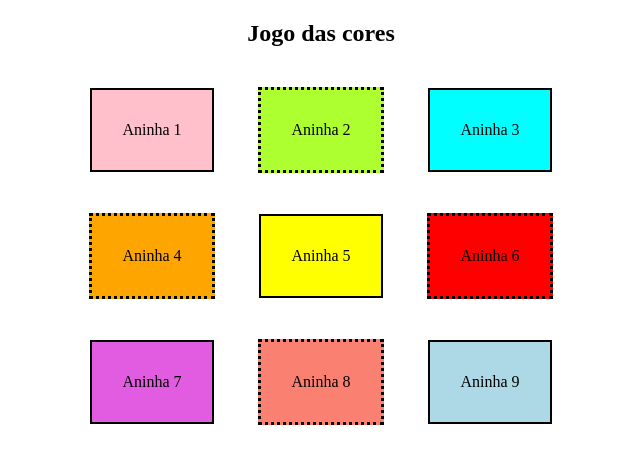
After one commit to AnaLuiza3250/DS-WEB, a PHP site: page /Atividade/Desafio/index.html in a window 1280 px wide. The commit adds this page. Shown: the top 464 px of the page, without its empty margins (319-959 px from the left). Run offline with PHP 8.4, Linux system fonts and the light colour scheme.

Commit message:
Enviando atividade 04

```diff
--- /dev/null
+++ b/CSS/Aula 04/Atividade/Desafio/index.html
@@ -0,0 +1,45 @@
+<!DOCTYPE html>
+<html>
+<head>
+    <meta charset="UTF-8">
+    <meta name="viewport" content="width=device-width, initial-scale=1.0">
+    <link rel="stylesheet" href="style.css">
+    <title>Desafio</title>
+</head>
+<body>
+
+    <h2 align="center">Jogo das cores</h2>
+
+    <div class="divpai">
+        <div class="div1">
+            Aninha 1
+        </div>
+        <div class="div2">
+            Aninha 2
+        </div>
+        <div class="div3">
+            Aninha 3
+        </div>
+        <br>
+        <div class="div4">
+            Aninha 4
+        </div>
+        <div class="div5">
+            Aninha 5
+        </div>
+        <div class="div6">
+            Aninha 6
+        </div>
+        <br>
+        <div class="div7">
+            Aninha 7
+        </div>
+        <div class="div8">
+            Aninha 8
+        </div>
+        <div class="div9">
+            Aninha 9
+        </div>
+    </div>
+</body>
+</html>
--- /dev/null
+++ b/CSS/Aula 04/Atividade/Desafio/style.css
@@ -0,0 +1,137 @@
+.divpai{
+    text-align: center;
+}
+.div1{
+    width: 100px;
+    height: 60px;
+    background-color: pink;
+    border: 2px solid black;
+    margin: 20px;
+    padding: 10px;
+    display: inline-block;
+    text-align: center;
+    align-content: center;
+}
+.div1:hover{
+    color: white;
+}
+
+.div2{
+    width: 100px;
+    height: 60px;
+    background-color: greenyellow;
+    border: dotted black;
+    margin: 20px;
+    padding: 10px;
+    display: inline-block;
+    text-align: center;
+    align-content: center;
+}
+.div2:hover{
+    color: white;
+}
+
+.div3{
+    width: 100px;
+    height: 60px;
+    background-color: cyan;
+    border: 2px solid black;
+    margin: 20px;
+    padding: 10px;
+    display: inline-block;
+    text-align: center;
+    align-content: center;
+}
+.div3:hover{
+    color: white;
+}
+
+.div4{
+    width: 100px;
+    height: 60px;
+    background-color: orange;
+    border: dotted black;
+    margin: 20px;
+    padding: 10px;
+    display: inline-block;
+    text-align: center;
+    align-content: center;
+}
+.div4:hover{
+    color: white;
+}
+
+.div5{
+    width: 100px;
+    height: 60px;
+    background-color: yellow;
+    border: 2px solid black;
+    margin: 20px;
+    padding: 10px;
+    display: inline-block;
+    text-align: center;
+    align-content: center;
+}
+.div5:hover{
+    color: white;
+}
+
+.div6{
+    width: 100px;
+    height: 60px;
+    background-color: red;
+    border: dotted black;
+    margin: 20px;
+    padding: 10px;
+    display: inline-block;
+    text-align: center;
+    align-content: center;
+}
+.div6:hover{
+    color: white;
+}
+
+.div7{
+    width: 100px;
+    height: 60px;
+    background-color: rgb(225, 92, 225);
+    border: 2px solid black;
+    margin: 20px;
+    padding: 10px;
+    display: inline-block;
+    text-align: center;
+    align-content: center;
+}
+.div7:hover{
+    color: white;
+}
+
+.div8{
+    width: 100px;
+    height: 60px;
+    background-color: salmon;
+    border: dotted black;
+    margin: 20px;
+    padding: 10px;
+    display: inline-block;
+    text-align: center;
+    align-content: center;
+}
+.div8:hover{
+    color: white;
+}
+
+.div9{
+    width: 100px;
+    height: 60px;
+    background-color: lightblue;
+    border: 2px solid black;
+    margin: 20px;
+    padding: 10px;
+    display: inline-block;
+    text-align: center;
+    align-content: center;
+}
+.div9:hover{
+    color: white;
+}
--- a/CSS/Aula 04/Atividade/exercicio06/index.html
+++ b/CSS/Aula 04/Atividade/exercicio06/index.html
@@ -9,7 +9,7 @@
     <body>
         <div class="box1">
             <div class="box2">
-                <p>Bem vindo ao site</p>
+                <p>Bem vindo ao site!</p>
             </div>
         </div>
     </body>
```
Also changed, not shown: CSS/Aula 04/Atividade/exercicio03/style.css (+30 -0 lines), CSS/Aula 04/Atividade/exercicio06/style.css (+7 -0 lines).
